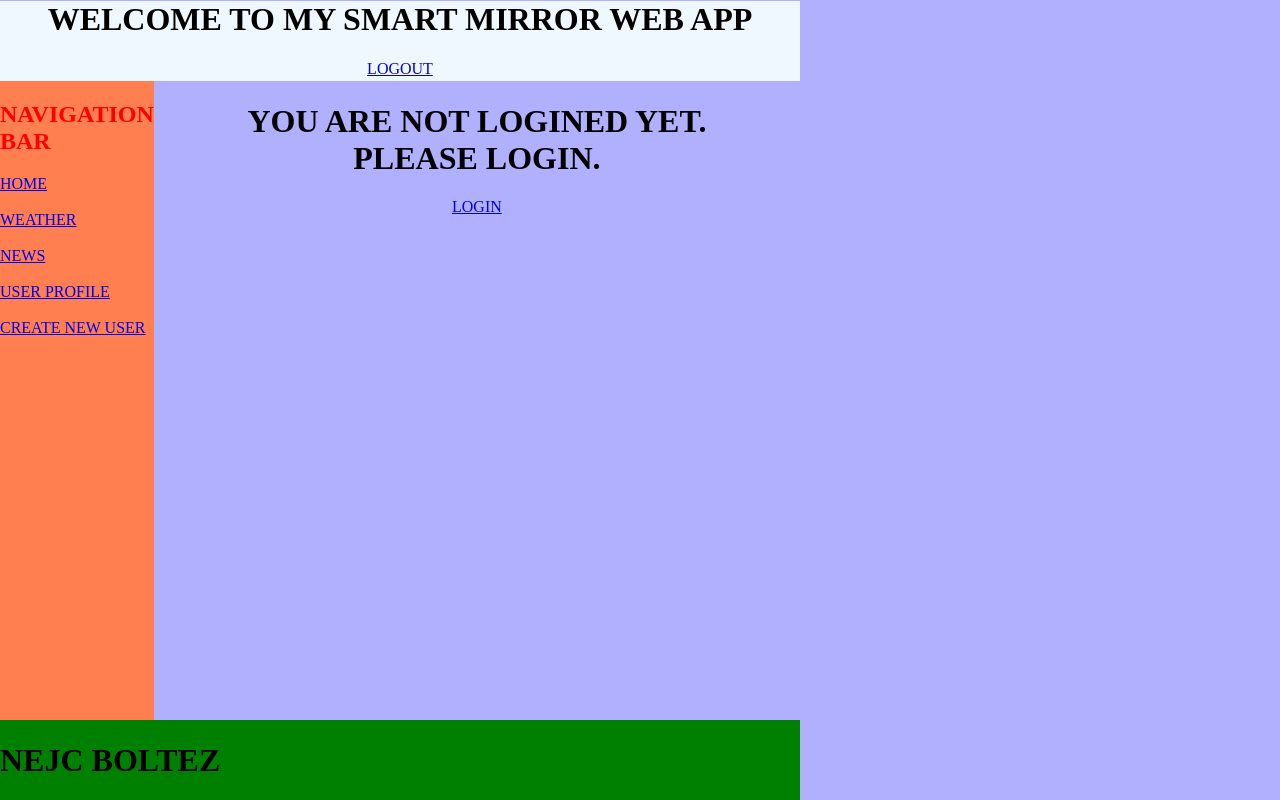
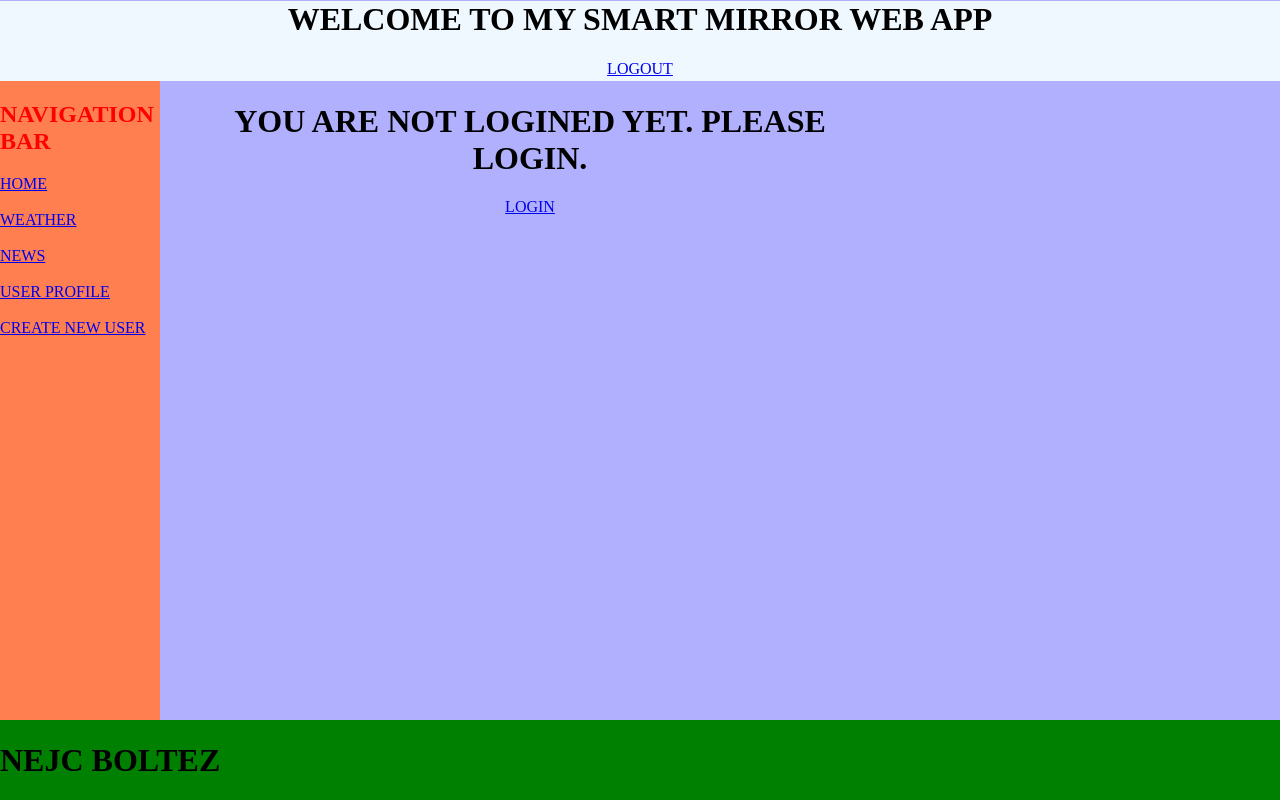
Before and after one commit to NejcBoltez/smart-mirror-server, a Django app: page / in a window 1280 px wide. Run offline with Django 3.2, Linux system fonts and the light colour scheme.

Commit message:
body width set to 100%

```diff
--- a/templates/main_header.html
+++ b/templates/main_header.html
@@ -13,7 +13,7 @@
 <body>
     <style>
         body {
-            width: 100vh;
+            width: 100%;
             margin: 0;
             padding: 0;
             background-color: rgb(176, 176, 254);
@@ -22,10 +22,8 @@
         header {
             text-align: center;
             background-color: aliceblue;
-            width: 100vh;
+            width: 100%;
             height: 10vh;
-            padding: none;
-            margin: none;
             margin-top: -20px;
             top: 0;
         }
@@ -53,7 +51,7 @@
             position: absolute;
             bottom: 0;
             margin: 0;
-            width: 100vh;
+            width: 100%;
         }
     </style>
     <header>
```
